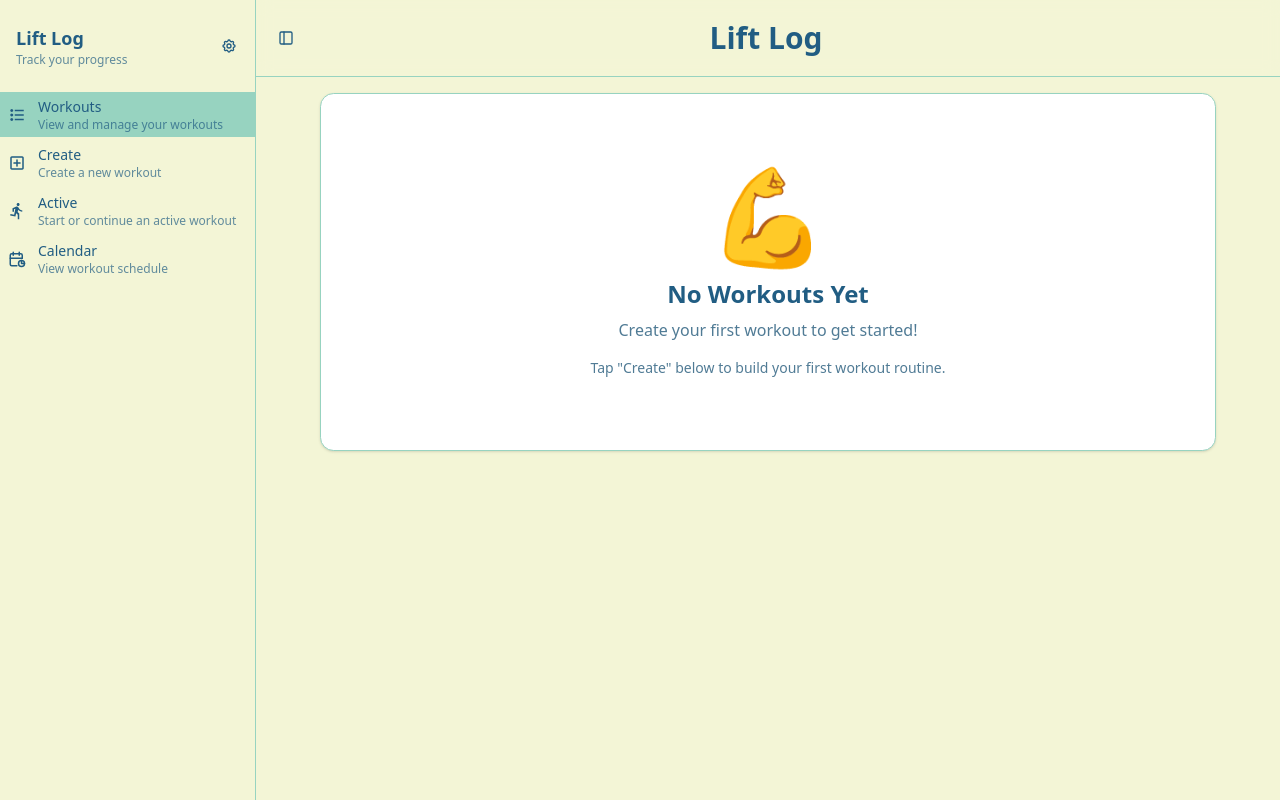
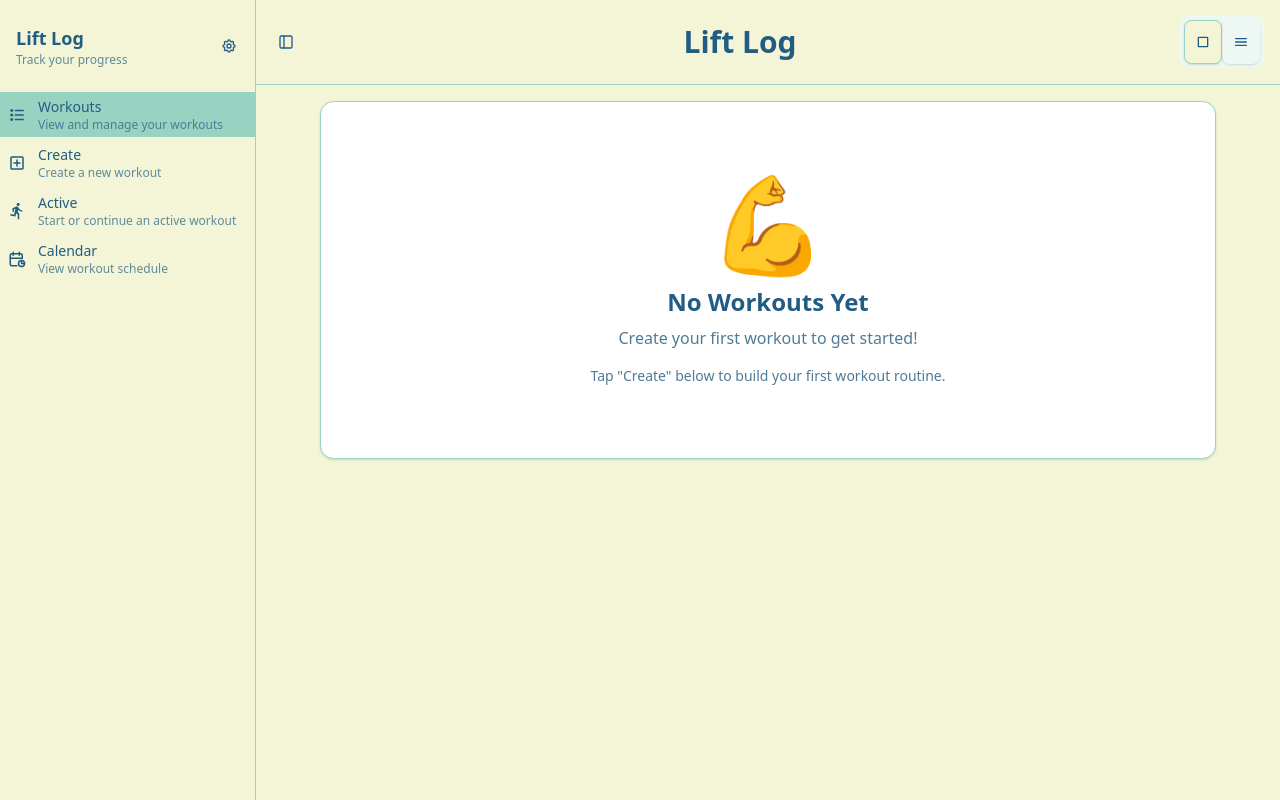
Before and after one commit to trblackw/lift-log, a React (Vite) app: page / in a window 1280 px wide. Built offline with nearby package versions, Linux system fonts and the light colour scheme.

Commit message:
add list vs card view mode for workoutlist

```diff
--- a/src/App.tsx
+++ b/src/App.tsx
@@ -9,6 +9,7 @@ import { WorkoutDetails } from './components/WorkoutDetails';
 import { CalendarView } from './components/CalendarView';
 import { DayView } from './components/DayView';
 import { ActiveWorkout } from './components/ActiveWorkout';
+import { ViewToggle } from './components/ViewToggle';
 import { Toaster } from '@/components/ui/sonner';
 import { toast } from 'sonner';
 import { ThemeProvider } from './lib/theme';
@@ -20,9 +21,12 @@ import type {
   WorkoutSession,
   ActiveWorkoutSession,
 } from './lib/types';
+import type { ViewMode as WorkoutViewMode } from './components/ViewToggle';
 
 function AppContent() {
   const [currentView, setCurrentView] = useState<ViewMode>('list');
+  const [workoutListViewMode, setWorkoutListViewMode] =
+    useState<WorkoutViewMode>('card');
   const [workouts, setWorkouts] = useState<Workout[]>([]);
   const [activeWorkoutSession, setActiveWorkoutSession] =
     useState<ActiveWorkoutSession | null>(null);
@@ -304,6 +308,15 @@ function AppContent() {
     ? workouts.find(w => w.id === activeWorkoutSession.workoutId)
     : null;
 
+  // Conditional header content - only show ViewToggle on workout list page
+  const rightHeaderContent =
+    currentView === 'list' && !selectedWorkout ? (
+      <ViewToggle
+        currentView={workoutListViewMode}
+        onViewChange={setWorkoutListViewMode}
+      />
+    ) : null;
+
   // Loading state
   if (isLoading) {
     return (
@@ -345,6 +358,7 @@ function AppContent() {
             onStartWorkout={handleStartWorkout}
             onDeleteWorkout={handleDeleteWorkout}
             onViewWorkout={handleViewWorkout}
+            viewMode={workoutListViewMode}
           />
         );
       case 'create':
@@ -469,6 +483,7 @@ function AppContent() {
       activeWorkout={activeWorkout}
       onResumeWorkout={handleResumeWorkout}
       onEndWorkout={handleEndActiveWorkout}
+      rightHeaderContent={rightHeaderContent}
     >
       <div className="max-w-4xl mx-auto space-y-6">{renderView()}</div>
     </AppSidebarLayout>
--- a/src/components/SidebarNavigation.tsx
+++ b/src/components/SidebarNavigation.tsx
@@ -120,6 +120,7 @@ interface AppSidebarLayoutProps {
   activeWorkout?: Workout | null;
   onResumeWorkout?: () => void;
   onEndWorkout?: () => void;
+  rightHeaderContent?: React.ReactNode;
 }
 
 export function AppSidebarLayout({
@@ -130,6 +131,7 @@ export function AppSidebarLayout({
   activeWorkout,
   onResumeWorkout,
   onEndWorkout,
+  rightHeaderContent,
 }: AppSidebarLayoutProps) {
   const displayActiveWorkoutBanner =
     activeWorkoutSession && activeWorkout && onResumeWorkout && onEndWorkout;
@@ -149,8 +151,7 @@ export function AppSidebarLayout({
                 Lift Log
               </h1>
             </div>
-            <div className="w-8" />{' '}
-            {/* Spacer to balance the sidebar trigger */}
+            {rightHeaderContent || <div className="w-8" />}
           </div>
           <div className="p-4 space-y-4">
             {/* Active Workout Banner */}
--- /dev/null
+++ b/src/components/ViewToggle.tsx
@@ -0,0 +1,39 @@
+import { OutlineButton } from '@/components/ui/standardButtons';
+import IconSquare from './icons/icon-square';
+import IconListMinimal from './icons/icon-list-minimal';
+
+export type ViewMode = 'list' | 'card';
+
+interface ViewToggleProps {
+  currentView: ViewMode;
+  onViewChange: (view: ViewMode) => void;
+}
+
+export function ViewToggle({ currentView, onViewChange }: ViewToggleProps) {
+  return (
+    <div className="flex items-center bg-muted rounded-lg p-1">
+      <OutlineButton
+        size="sm"
+        onClick={() => onViewChange('card')}
+        className={`px-3 py-1 text-xs transition-all ${
+          currentView === 'card'
+            ? 'bg-background shadow-sm border-border'
+            : 'bg-transparent border-transparent hover:bg-background/50'
+        }`}
+      >
+        <IconSquare className="size-4" />
+      </OutlineButton>
+      <OutlineButton
+        size="sm"
+        onClick={() => onViewChange('list')}
+        className={`px-3 py-1 text-xs transition-all ${
+          currentView === 'list'
+            ? 'bg-background shadow-sm border-border'
+            : 'bg-transparent border-transparent hover:bg-background/50'
+        }`}
+      >
+        <IconListMinimal className="size-4" />
+      </OutlineButton>
+    </div>
+  );
+}
--- /dev/null
+++ b/src/components/icons/icon-list-minimal.tsx
@@ -0,0 +1,16 @@
+export default function IconListMinimal({ className }: { className?: string }) {
+  return (
+    <svg
+      xmlns="http://www.w3.org/2000/svg"
+      width="1em"
+      height="1em"
+      viewBox="0 0 24 24"
+      className={className}
+    >
+      <path
+        fill="currentColor"
+        d="M4 18q-.425 0-.712-.288T3 17t.288-.712T4 16h16q.425 0 .713.288T21 17t-.288.713T20 18zm0-5q-.425 0-.712-.288T3 12t.288-.712T4 11h16q.425 0 .713.288T21 12t-.288.713T20 13zm0-5q-.425 0-.712-.288T3 7t.288-.712T4 6h16q.425 0 .713.288T21 7t-.288.713T20 8z"
+      />
+    </svg>
+  );
+}
--- /dev/null
+++ b/src/components/icons/icon-square.tsx
@@ -0,0 +1,16 @@
+export default function IconSquare({ className }: { className?: string }) {
+  return (
+    <svg
+      xmlns="http://www.w3.org/2000/svg"
+      width="1em"
+      height="1em"
+      viewBox="0 0 24 24"
+      className={className}
+    >
+      <path
+        fill="currentColor"
+        d="M18 4H6c-1.1 0-2 .9-2 2v12c0 1.1.9 2 2 2h12c1.1 0 2-.9 2-2V6c0-1.1-.9-2-2-2m0 14H6V6h12z"
+      />
+    </svg>
+  );
+}
```
Also changed, not shown: src/components/WorkoutList.tsx (+177 -107 lines).
